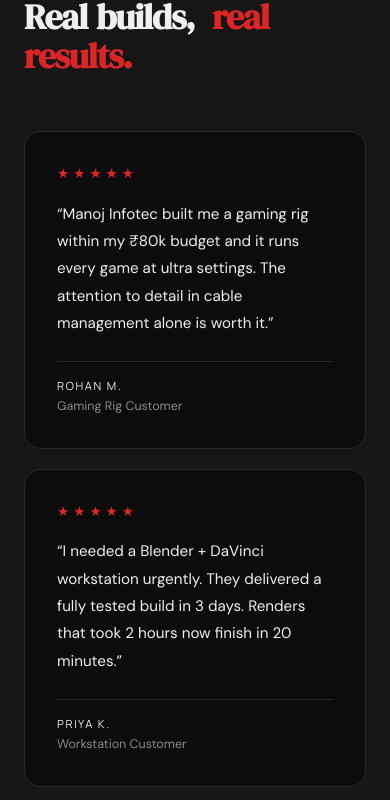
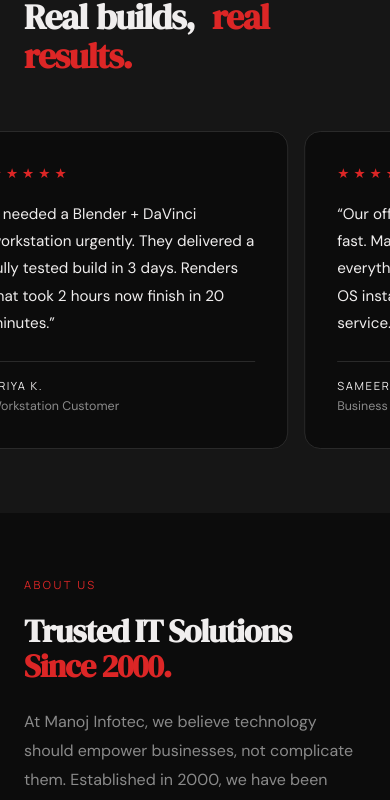
Before and after one commit to naman-1311/manoj-infotech, a Next.js app: page / in a window 390 px wide. Shown: the part 3972-4772 px from the top of the page. Built offline with nearby package versions, Linux system fonts and the light colour scheme.

Commit message:
feat: add SocialProof section and update design system tokens in globals.css

```diff
--- a/src/app/globals.css
+++ b/src/app/globals.css
@@ -351,6 +351,25 @@ h2 {
     grid-column: 1 !important;
     grid-row: auto !important;
   }
+}
+
+/* ── Testimonials marquee ── */
+@keyframes testimonials-scroll {
+  from { transform: translateX(0); }
+  to { transform: translateX(-50%); }
+}
+.testimonials-marquee {
+  animation: testimonials-scroll 18s linear infinite;
+}
+.testimonials-marquee:hover {
+  animation-play-state: paused;
+}
+.testimonials-desktop { display: grid; }
+.testimonials-mobile { display: none; }
+
+@media (max-width: 767px) {
+  .testimonials-desktop { display: none; }
+  .testimonials-mobile { display: block; }
 }
 
 /* ── Footer ── */
--- a/src/components/hero/menu-overlay.tsx
+++ b/src/components/hero/menu-overlay.tsx
@@ -393,7 +393,7 @@ export default function MenuOverlay({ isOpen, onClose, navLinks = DEFAULT_NAV_LI
         }}
       >
         {/* Logo at top of menu card */}
-        <div style={{ position: 'relative', zIndex: 1 }}>
+        <div style={{ position: 'relative', zIndex: 1, display: 'flex', justifyContent: 'center' }}>
           <img
             src="/icons/logo_bg.png"
             alt="Manoj Infotec"
--- a/src/components/sections/social-proof.tsx
+++ b/src/components/sections/social-proof.tsx
@@ -24,6 +24,36 @@ const TESTIMONIALS = [
     detail: 'Business Client',
   },
 ];
+
+function TestimonialCard({ t, i, isInView }: { t: typeof TESTIMONIALS[0]; i: number; isInView: boolean }) {
+  return (
+    <div
+      className="rounded-2xl p-8 flex flex-col justify-between"
+      style={{
+        background: 'var(--brand-bg)',
+        border: '1px solid var(--brand-border)',
+        cursor: 'default',
+        height: '100%',
+        opacity: isInView ? 1 : 0,
+        transform: isInView ? 'translateY(0)' : 'translateY(24px)',
+        transition: `opacity 0.55s ease ${300 + i * 120}ms, transform 0.55s ease ${300 + i * 120}ms`,
+      }}
+    >
+      <div style={{ marginBottom: 16, display: 'flex', gap: 4 }}>
+        {Array.from({ length: 5 }).map((_, si) => (
+          <span key={si} style={{ color: '#DC2626', fontSize: '0.85rem' }}>★</span>
+        ))}
+      </div>
+      <p style={{ fontFamily: 'var(--font-body)', fontSize: '0.95rem', color: 'var(--brand-text)', lineHeight: 1.8, flex: 1 }}>
+        &ldquo;{t.quote}&rdquo;
+      </p>
+      <div style={{ borderTop: '1px solid var(--brand-border)', marginTop: '1.5rem', paddingTop: '1rem' }}>
+        <p style={{ fontFamily: 'var(--font-label)', fontSize: '0.7rem', letterSpacing: '0.15em', textTransform: 'uppercase', color: 'var(--brand-text)' }}>{t.name}</p>
+        <p style={{ fontFamily: 'var(--font-body)', fontSize: '0.78rem', color: 'var(--brand-muted)', marginTop: '0.125rem' }}>{t.detail}</p>
+      </div>
+    </div>
+  );
+}
 
 export default function SocialProof() {
   const ref = useRef<HTMLElement>(null);
@@ -66,73 +96,22 @@ export default function SocialProof() {
           <WordReveal text="real results." isInView={isInView} baseDelay={200} stagger={60} style={{ color: '#DC2626', display: 'inline', marginLeft: '0.25em' }} />
         </h2>
 
-        {/* Cards */}
-        <div className="grid grid-cols-1 md:grid-cols-3 gap-5">
+        {/* Desktop Cards */}
+        <div className="testimonials-desktop grid grid-cols-1 md:grid-cols-3 gap-5">
           {TESTIMONIALS.map((t, i) => (
-            <div
-              key={t.name}
-              className="rounded-2xl p-8 flex flex-col justify-between"
-              style={{
-                background: 'var(--brand-bg)',
-                border: '1px solid var(--brand-border)',
-                cursor: 'default',
-                opacity: isInView ? 1 : 0,
-                transform: isInView ? 'translateY(0)' : 'translateY(24px)',
-                transition: `opacity 0.55s ease ${300 + i * 120}ms, transform 0.55s ease ${300 + i * 120}ms`,
-              }}
-            >
-              {/* Stars */}
-              <div style={{ marginBottom: 16, display: 'flex', gap: 4 }}>
-                {Array.from({ length: 5 }).map((_, si) => (
-                  <span key={si} style={{ color: '#DC2626', fontSize: '0.85rem' }}>★</span>
-                ))}
+            <TestimonialCard key={t.name} t={t} i={i} isInView={isInView} />
+          ))}
+        </div>
+
+        {/* Mobile infinite scroll */}
+        <div className="testimonials-mobile" style={{ overflow: 'hidden', margin: '0 -24px' }}>
+          <div className="testimonials-marquee" style={{ display: 'flex', gap: 16, width: 'max-content' }}>
+            {[...TESTIMONIALS, ...TESTIMONIALS].map((t, i) => (
+              <div key={i} style={{ width: '85vw', flexShrink: 0 }}>
+                <TestimonialCard t={t} i={0} isInView={true} />
               </div>
-
-              {/* Quote */}
-              <p
-                style={{
-                  fontFamily: 'var(--font-body)',
-                  fontSize: '0.95rem',
-                  color: 'var(--brand-text)',
-                  lineHeight: 1.8,
-                  flex: 1,
-                }}
-              >
-                &ldquo;{t.quote}&rdquo;
-              </p>
-
-              {/* Attribution */}
-              <div
-                style={{
-                  borderTop: '1px solid var(--brand-border)',
-                  marginTop: '1.5rem',
-                  paddingTop: '1rem',
-                }}
-              >
-                <p
-                  style={{
-                    fontFamily: 'var(--font-label)',
-                    fontSize: '0.7rem',
-                    letterSpacing: '0.15em',
-                    textTransform: 'uppercase',
-                    color: 'var(--brand-text)',
-                  }}
-                >
-                  {t.name}
-                </p>
-                <p
-                  style={{
-                    fontFamily: 'var(--font-body)',
-                    fontSize: '0.78rem',
-                    color: 'var(--brand-muted)',
-                    marginTop: '0.125rem',
-                  }}
-                >
-                  {t.detail}
-                </p>
-              </div>
-            </div>
-          ))}
+            ))}
+          </div>
         </div>
       </div>
     </section>
```
